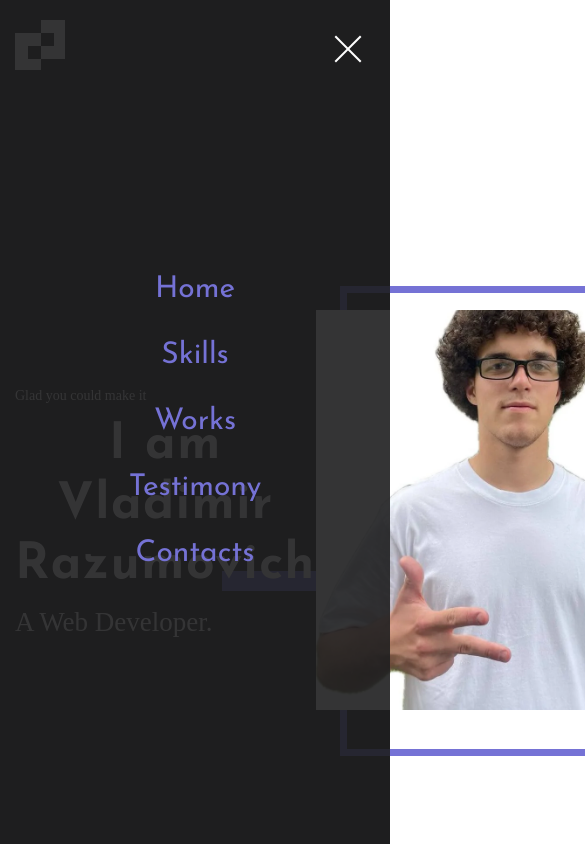
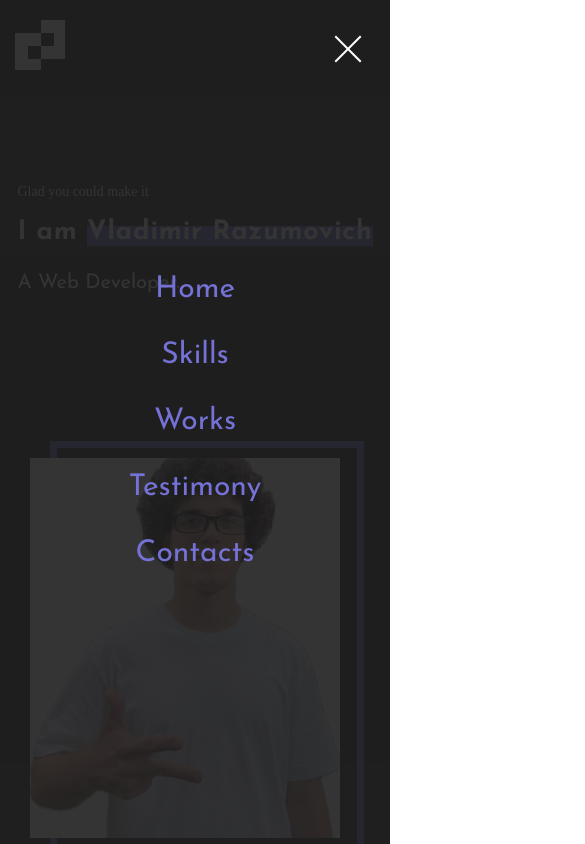
Before and after one commit to wewealka/portfolio-start-project-main, a React app: page / in a window 390 px wide. Shown: the top 844 px of the page, 585 px wide, since content can reach past the window. Built offline with nearby package versions, Linux system fonts and the light colour scheme.

Commit message:
adaptation for section main

```diff
--- a/src/layout/section/main/Main.tsx
+++ b/src/layout/section/main/Main.tsx
@@ -4,12 +4,13 @@ import photo from '../../../assets/images/photo.jpg'
 import { FlexWrapper } from "../../../components/FlexWrapper";
 import { Container } from "../../../components/Container";
 import { theme } from "../../../styles/Theme";
+import { font } from "../../../styles/Common";
 
 export const Main = () => {
     return (
         <StyledMain>
             <Container>
-            <FlexWrapper align={"center"} justify={"space-between"}>
+                <FlexWrapper align={"center"} justify={"space-around"} wrap={"wrap"}>
                     <div>
                         <SmallText>Glad you could make it</SmallText>
                         <Name>I am <span>Vladimir Razumovich</span></Name>
@@ -24,19 +25,13 @@ export const Main = () => {
     );
 };
 
-const StyledMain = styled.div`
+const StyledMain = styled.section`
    background-color:#1F1F20;
    display:flex;
    height:1024px;
 `
 
-const Photo = styled.img`
-    width: 350px;
-    height: 400px;
-    object-fit:cover;
-
-`
-const PhotoWrapper =styled.div`
+const PhotoWrapper = styled.div`
     position:relative;
     z-index:0;
 
@@ -49,25 +44,43 @@ const PhotoWrapper =styled.div`
         top: -24px;
         left: 24px;
         z-index:-1;
+
+        @media ${theme.media.mobile} {
+            width:314px;
+            height:414px;
+            top: -17px;
+            left: 20px;
+        }
+    }
+`
+
+const Photo = styled.img`
+    width: 350px;
+    height: 400px;
+    object-fit:cover;
+    margin-right: 20px;
+
+    @media ${theme.media.mobile} {
+        width:310px;
+        height: 380px;
     }
 `
 
 const MainTitle = styled.h1`
-font-size: 27px;
-font-weight: 400;
     text-align: left;
+    ${font({family:"'Josefin Sans',sans-serif", weight:400, Fmax: 27, Fmin:20 })}
 `
 
 const Name = styled.h2`
-    font-family:'Josefin Sans',sans-serif;
-    font-weight: 700;
-    font-size: 50px;
+    text-align: left;
+    ${font({family:"'Josefin Sans',sans-serif", weight:700, Fmax: 50, Fmin:26 })}
     letter-spacing: 0.03em;
     margin:10px 0;
 
     span {
         position:relative;
         z-index:0;
+        white-space: nowrap;
 
         &::before {
             content:"";
@@ -80,10 +93,14 @@ const Name = styled.h2`
             z-index:-1;
         }
     }
+    @media ${theme.media.mobile} {
+        margin:15px 0 22px;
+    }
 `
 
 const SmallText = styled.p`
     font-weight: 400;
     font-size: 14px;
     text-align:left;
+
 `
--- /dev/null
+++ b/src/styles/Common.tsx
@@ -0,0 +1,18 @@
+import { theme } from "./Theme";
+
+type FontPropsType = {
+    family?:string;
+    weight?:number;
+    color?:string;
+    lineHeight?:number;
+    Fmin?: number;
+    Fmax?: number;
+}
+
+export const font = ({family, weight, color, lineHeight, Fmin, Fmax}:FontPropsType) => `
+    font-family: ${family || "Poppins"};
+    font-weight: ${weight || 400 };
+    color: ${color || theme.colors.font};
+    lineHeight: ${lineHeight || 1.2};
+     font-size: clamp(${Fmin}px, calc(${Fmin}px + (${Fmax} - ${Fmin}) * ((100vw - 360px) / (1440 - 360))), ${Fmax}px);
+    `
```
Lines whose indentation alone changed are shown as unchanged.
